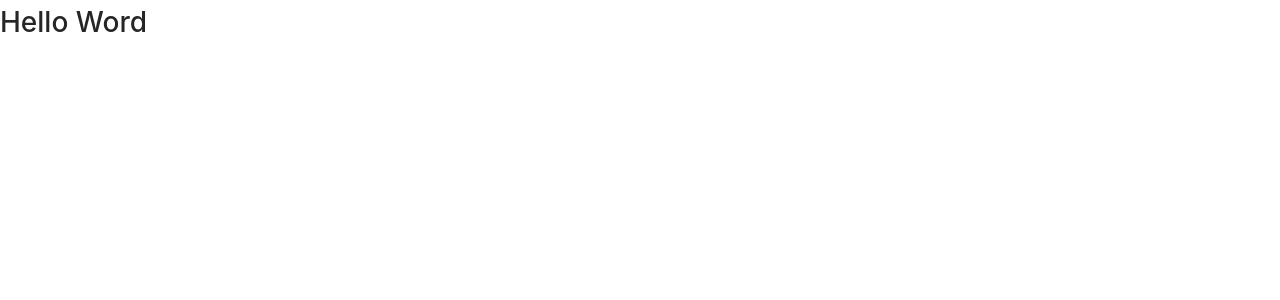
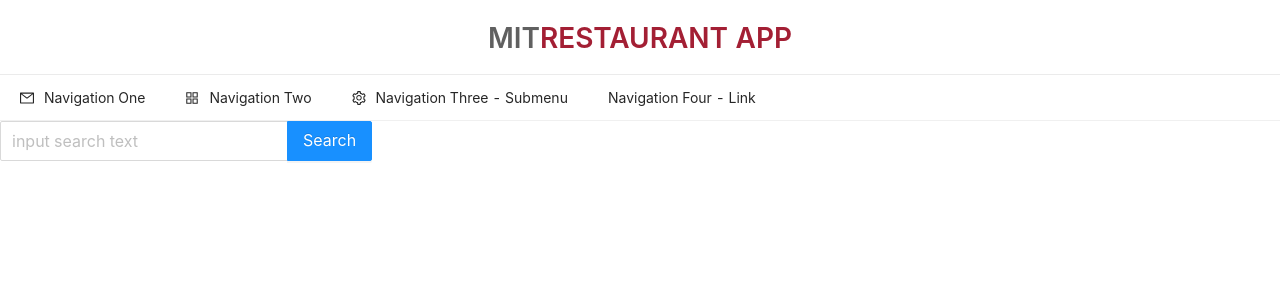
Before and after one commit to Oscartic/mit-app-restaurant, a Next.js app: page / in a window 1280 px wide. Shown: the top 300 px of the page. Built offline with nearby package versions, Linux system fonts and the light colour scheme.

Commit message:
advance in searchForm

```diff
--- a/components/Menu.js
+++ b/components/Menu.js
@@ -1,5 +1,38 @@
 import { Menu } from 'antd';
-const TopMenu = (second) => {
-  return (Hola)
+import { MailOutlined, AppstoreOutlined, SettingOutlined } from '@ant-design/icons';
+import styles from '../styles/Menu.module.css'
+
+const TopMenu = () => {
+  const { SubMenu } = Menu;
+  return (
+    <>
+      <div id={styles.header_title}>
+        <h1><span>MIT</span>RESTAURANT APP</h1>
+      </div>
+      <Menu mode="horizontal">
+          <Menu.Item key="mail" icon={<MailOutlined />}>
+            Navigation One
+          </Menu.Item>
+          <Menu.Item key="app" icon={<AppstoreOutlined />}>
+            Navigation Two
+          </Menu.Item>
+          <SubMenu key="SubMenu" icon={<SettingOutlined />} title="Navigation Three - Submenu">
+            <Menu.ItemGroup title="Item 1">
+              <Menu.Item key="setting:1">Option 1</Menu.Item>
+              <Menu.Item key="setting:2">Option 2</Menu.Item>
+            </Menu.ItemGroup>
+            <Menu.ItemGroup title="Item 2">
+              <Menu.Item key="setting:3">Option 3</Menu.Item>
+              <Menu.Item key="setting:4">Option 4</Menu.Item>
+            </Menu.ItemGroup>
+          </SubMenu>
+          <Menu.Item key="alipay">
+            <a href="https://ant.design" target="_blank" rel="noopener noreferrer">
+              Navigation Four - Link
+            </a>
+          </Menu.Item>
+        </Menu>
+    </>
+  )
 };
 export default TopMenu;
--- /dev/null
+++ b/components/SearchForm.js
@@ -0,0 +1,20 @@
+import { Input, Space } from 'antd';
+
+const SearchForm = () => {
+
+const onSearch = value => console.log(value);
+    const { Search } = Input;
+    return(
+        <Space>
+            <Search
+                placeholder="input search text"
+                allowClear
+                enterButton="Search"
+                size="large"
+                onSearch={onSearch}
+            />
+        </Space>
+    )
+};
+
+export default SearchForm;
--- a/pages/_app.js
+++ b/pages/_app.js
@@ -1,7 +1,13 @@
 import '../styles/globals.css'
 import 'antd/dist/antd.css'
+import TopMenu from '../components/Menu'
 function MyApp({ Component, pageProps }) {
-  return <Component {...pageProps} />
+  return (
+    <>
+      <TopMenu />
+      <Component {...pageProps} />
+    </>
+  )
 }
 
 export default MyApp
--- a/pages/index.js
+++ b/pages/index.js
@@ -1,10 +1,13 @@
 import Head from 'next/head'
 import Image from 'next/image'
-import styles from '../styles/Home.module.css'
+import SearchForm from '../components/SearchForm'
+import TopMenu from '../components/Menu'
 
 const Home = () => {
   return (
-    <h1>Hello Word</h1>
+    <>
+      <SearchForm />
+    </>
   )
 }
 export default Home;
--- /dev/null
+++ b/styles/Menu.module.css
@@ -0,0 +1,12 @@
+#header_title {
+    text-align: center;
+    border-bottom: 1px solid #ebebeb;
+}
+#header_title h1 {
+    color: #a31f34;
+    padding-top: 1rem;
+    font-weight: 600;
+}
+#header_title h1 span {
+    color: #606060;
+}
```
